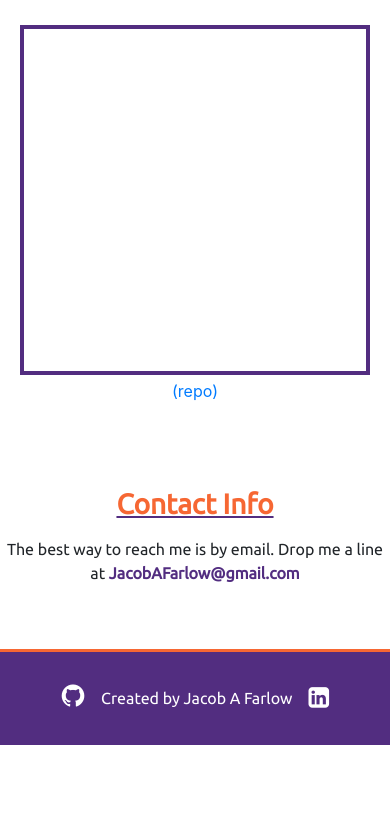
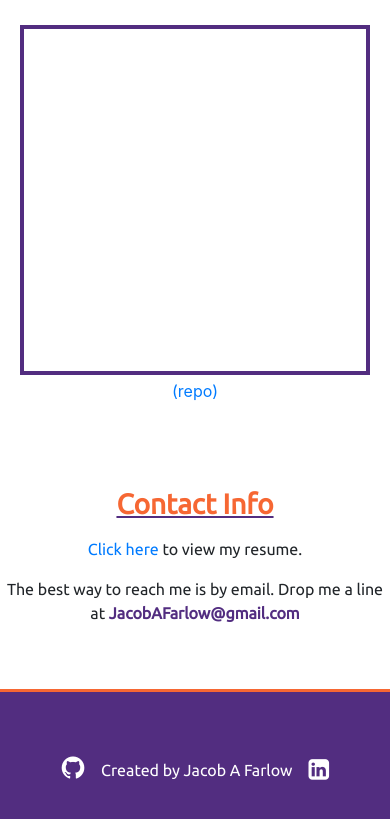
Before and after one commit to jafarlow/portfolio, a website built with webpack: page index.html in a window 390 px wide. Shown: the part 4041-4860 px from the top of the page. Before the commit the page ends 4786 px from the top, so only its background shows below. Built offline with nearby package versions, Linux system fonts and the light colour scheme; files whose address does not match are found by name.

Commit message:
Added resume pdf
public/
 - Included a phone-#-free version of my resume

 index.html
 - Added a link to the resume in the Contact section
 - moved the .contact-text class from the email line to the resume line

```diff
--- a/assets/styles/index.scss
+++ b/assets/styles/index.scss
@@ -30,7 +30,7 @@ p {
 footer {
   border-top: 0.2rem solid $orange;
   background-color: $purple;
-  height: 6rem;
+  height: 10rem;
   color: #fff;
   display: flex;
   justify-content: center;
--- a/index.html
+++ b/index.html
@@ -117,7 +117,8 @@
 
         <section class="contact">
           <h3 class="section-head">Contact Info</h3>
-          <p class="contact-text">The best way to reach me is by email. Drop me a line at <span class="contact-email">JacobAFarlow@gmail.com</span></p>
+          <p class="contact-text"> <a href="./public/Resume--JacobAFarlow.pdf" target="_blank">Click here</a> to view my resume.</p>
+          <p>The best way to reach me is by email. Drop me a line at <span class="contact-email">JacobAFarlow@gmail.com</span></p>
           <!-- <h3>Resume</h3>
           <p>Downloadable PDF coming soon!</p> -->
         </section>
```
Also changed, not shown: 1 other file.
